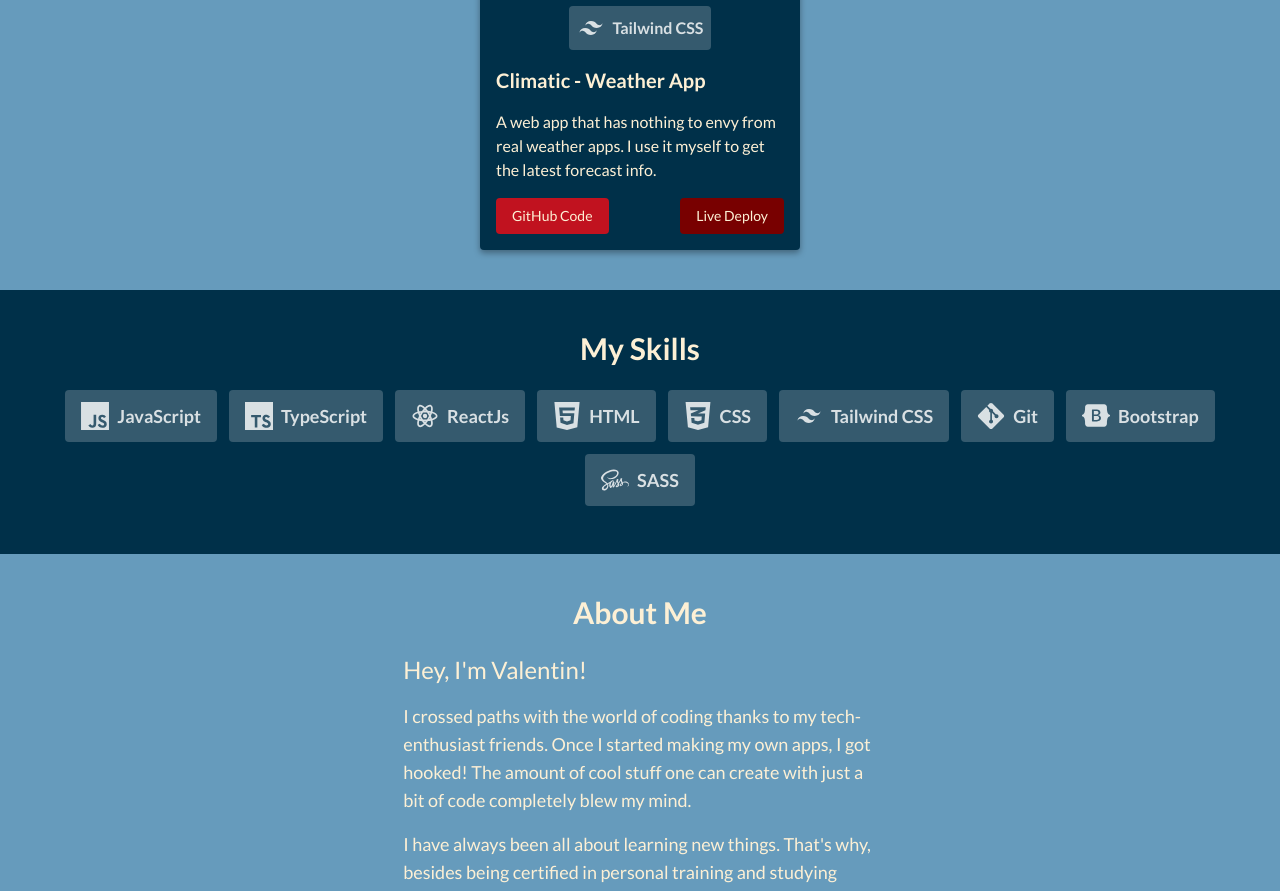
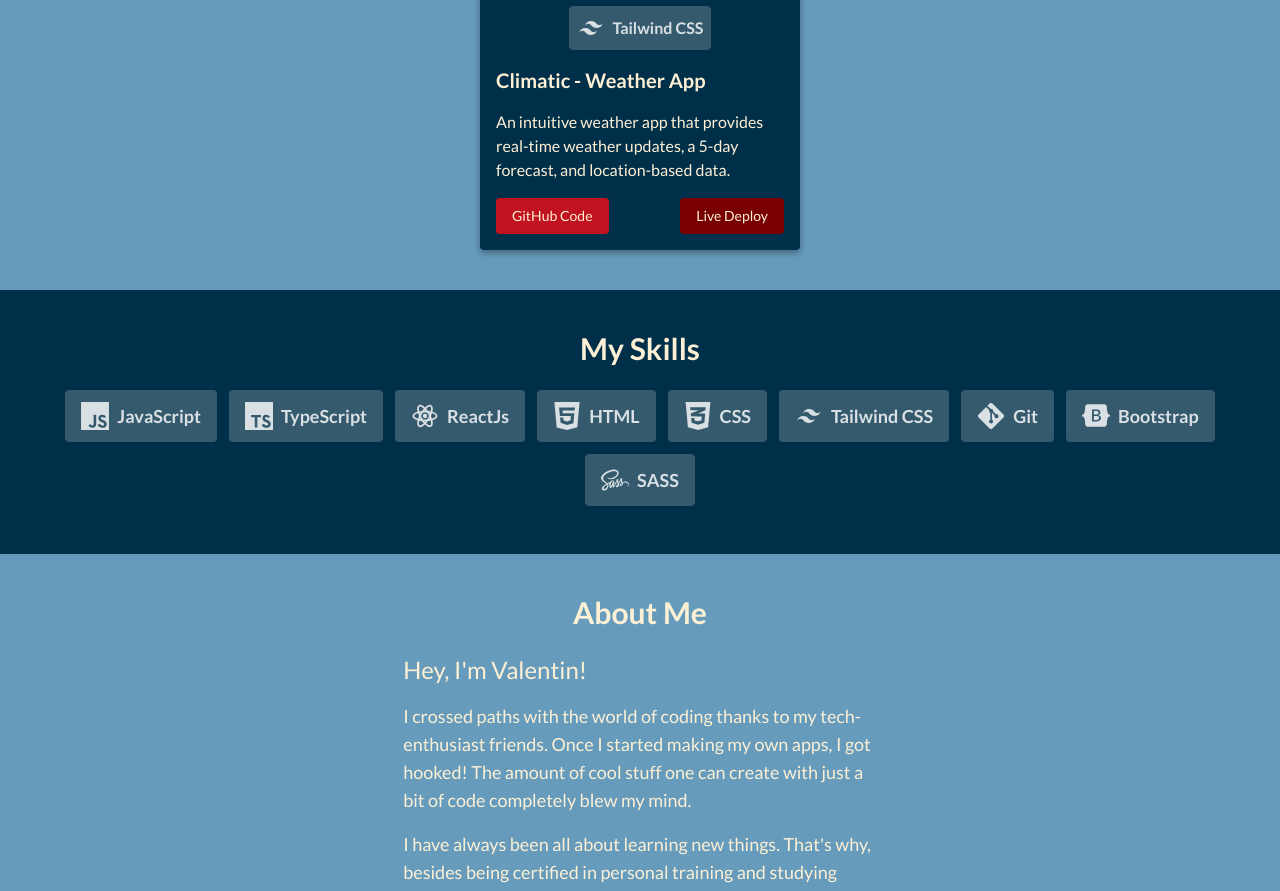
Before and after one commit to valenvirzi/Portfolio-Valentin-Virzi, a React (Vite) app: page / in a window 1280 px wide. Shown: the part 910-1801 px from the top of the page. Built offline with nearby package versions, Linux system fonts and the light colour scheme.

Commit message:
weather app description

```diff
--- a/src/components/ProjectsContainer.tsx
+++ b/src/components/ProjectsContainer.tsx
@@ -25,7 +25,7 @@ const ProjectsContainer: React.FC<ProjectsContainerProps> = ({
       id: "1",
       title: "Climatic - Weather App",
       description:
-        "A web app that has nothing to envy from real weather apps. I use it myself to get the latest forecast info.",
+        "An intuitive weather app that provides real-time weather updates, a 5-day forecast, and location-based data.",
       techStack: [
         {
           name: "TypeScript",
```
